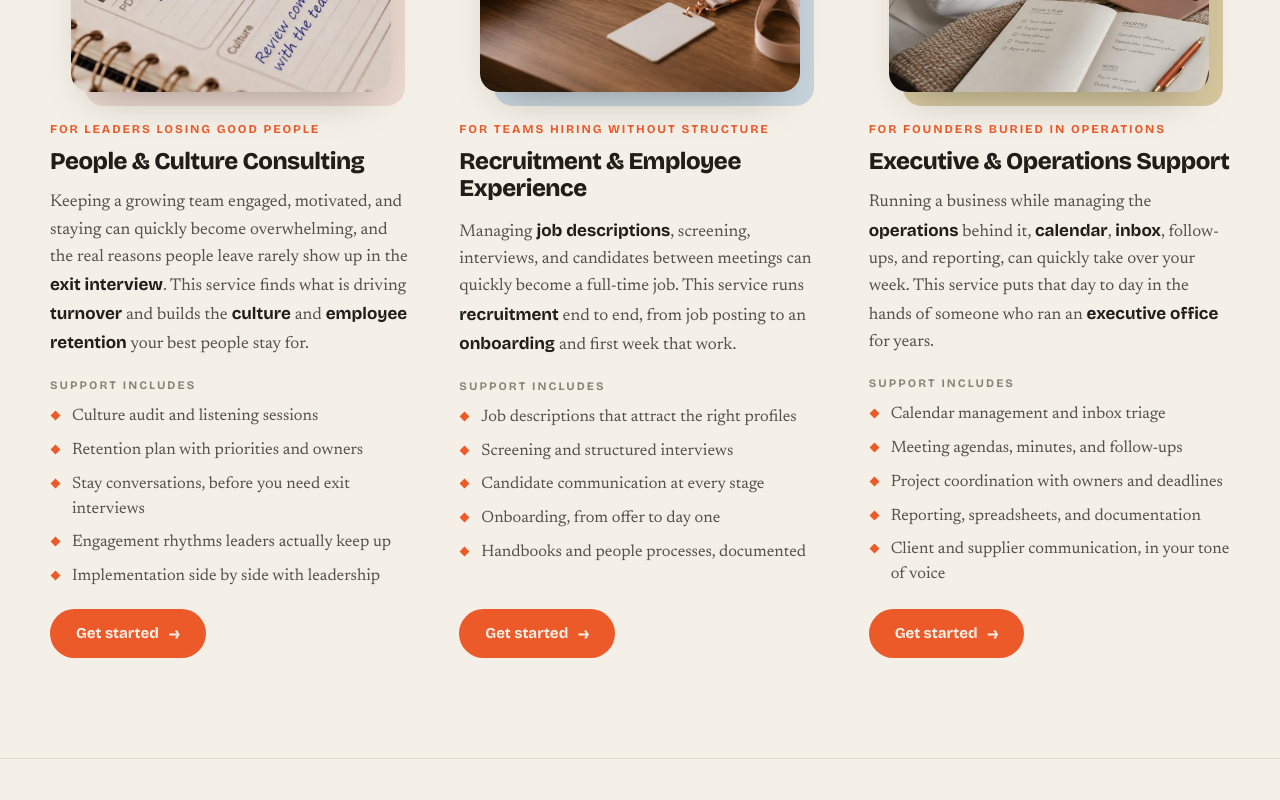
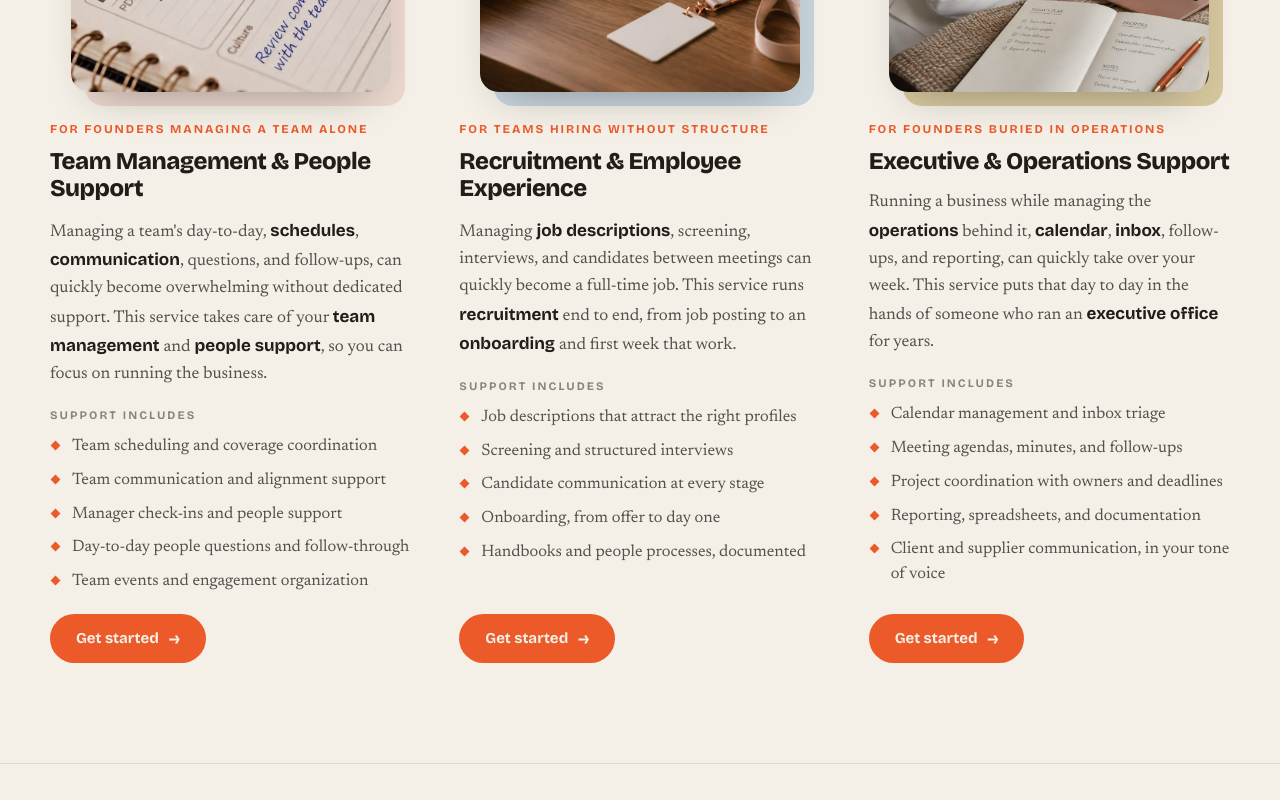
Before and after one commit to karinajsou810-star/rh, a plain HTML site: page services.html in a window 1280 px wide. Shown: the part 680-1480 px from the top of the page. Drawn offline with nearby package versions, Linux system fonts and the light colour scheme.

Commit message:
Replace People & Culture Consulting card with Team Management & People Support (Aline register, noun-phrase bullets)

```diff
--- a/services.html
+++ b/services.html
@@ -4,7 +4,7 @@
 <meta charset="UTF-8">
 <meta name="viewport" content="width=device-width, initial-scale=1.0">
 <title>Services · Karina Souza</title>
-<meta name="description" content="People &amp; Culture consulting, Recruitment &amp; Employee Experience, and Executive &amp; Operations Support for founders, startups, and growing teams.">
+<meta name="description" content="Team management &amp; people support, Recruitment &amp; employee experience, and Executive &amp; operations support for founders, startups, and growing teams.">
 <link rel="preconnect" href="https://fonts.googleapis.com">
 <link rel="preconnect" href="https://fonts.gstatic.com" crossorigin>
 <link href="https://fonts.googleapis.com/css2?family=Source+Sans+Pro:ital,wght@0,400;0,600;0,700;1,400&family=Bricolage+Grotesque:opsz,wght@12..96,500;12..96,600;12..96,700;12..96,800&family=Newsreader:ital,opsz,wght@0,6..72,400;0,6..72,500;1,6..72,400;1,6..72,500&display=swap" rel="stylesheet">
@@ -207,7 +207,7 @@
       <div class="eyebrow"><span class="ln"></span><span class="tx">Services</span></div>
       <h2 class="h2" style="max-width:14ch">What I <em>do</em></h2>
     </div>
-    <p class="jr-lede">Three ways to work with me. Each one comes from work I have actually done: recruiting, employee experience, and running the operations of an executive office.</p>
+    <p class="jr-lede">Three ways to work with me. Each one comes from work I have actually done: recruiting, managing teams, and running the operations of an executive office.</p>
   </div>
 </section>
 
@@ -216,18 +216,18 @@
     <div class="svc">
       <div class="svc-photo-wrap">
         <div class="svc-blob" style="background:#EAD7CE;"></div>
-        <div class="svc-photo"><img src="assets/svc-culture.jpg" alt="People &amp; Culture Consulting" style="object-position:55% 50%;"></div>
+        <div class="svc-photo"><img src="assets/svc-culture.jpg" alt="Team Management &amp; People Support" style="object-position:55% 50%;"></div>
       </div>
-      <span class="svc-kicker">For leaders losing good people</span>
-      <h3 class="svc-title">People &amp; Culture Consulting</h3>
-      <p class="svc-desc">Keeping a growing team engaged, motivated, and staying can quickly become overwhelming, and the real reasons people leave rarely show up in the <strong>exit interview</strong>. This service finds what is driving <strong>turnover</strong> and builds the <strong>culture</strong> and <strong>employee retention</strong> your best people stay for.</p>
+      <span class="svc-kicker">For founders managing a team alone</span>
+      <h3 class="svc-title">Team Management &amp; People Support</h3>
+      <p class="svc-desc">Managing a team's day-to-day, <strong>schedules</strong>, <strong>communication</strong>, questions, and follow-ups, can quickly become overwhelming without dedicated support. This service takes care of your <strong>team management</strong> and <strong>people support</strong>, so you can focus on running the business.</p>
       <p class="svc-includes">Support includes</p>
       <ul class="sv-list">
-      <li>Culture audit and listening sessions</li>
-      <li>Retention plan with priorities and owners</li>
-      <li>Stay conversations, before you need exit interviews</li>
-      <li>Engagement rhythms leaders actually keep up</li>
-      <li>Implementation side by side with leadership</li>
+      <li>Team scheduling and coverage coordination</li>
+      <li>Team communication and alignment support</li>
+      <li>Manager check-ins and people support</li>
+      <li>Day-to-day people questions and follow-through</li>
+      <li>Team events and engagement organization</li>
       </ul>
       <a class="btn svc-btn" href="contact.html">Get started <span style="font-size:17px">→</span></a>
     </div>
```
